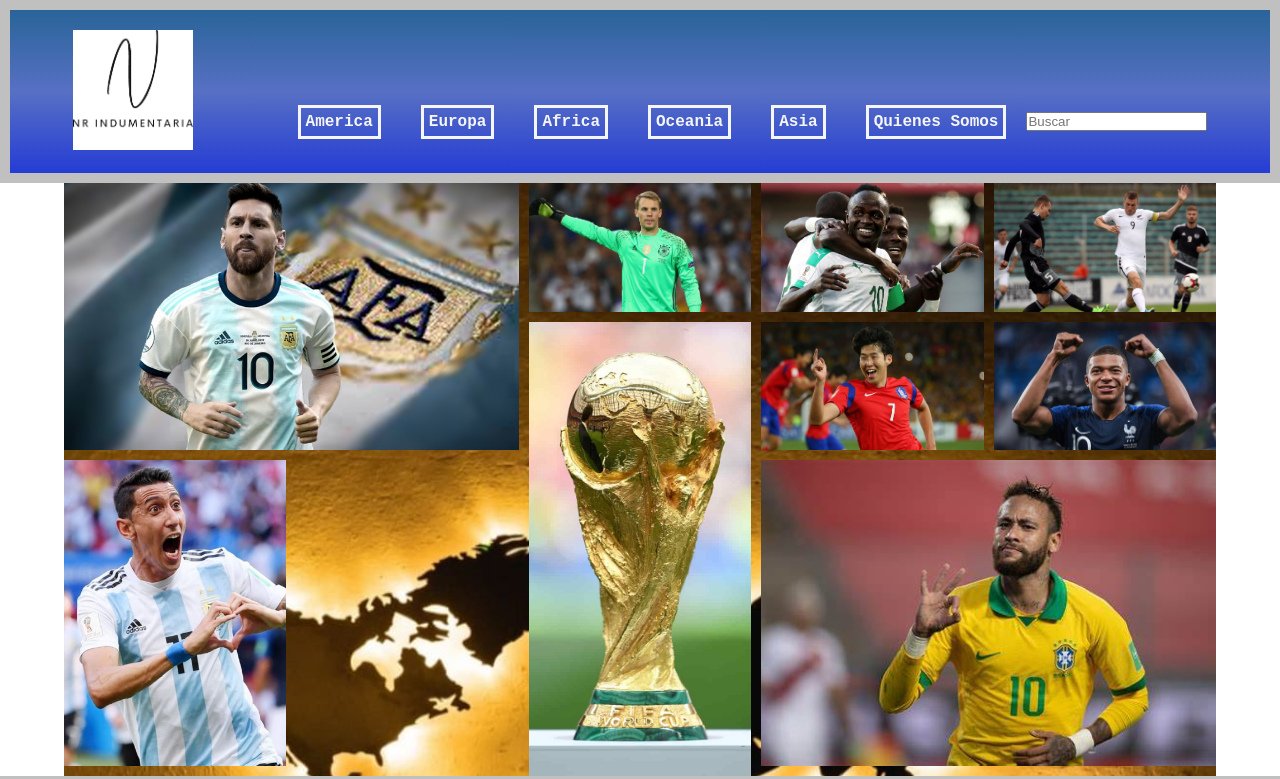
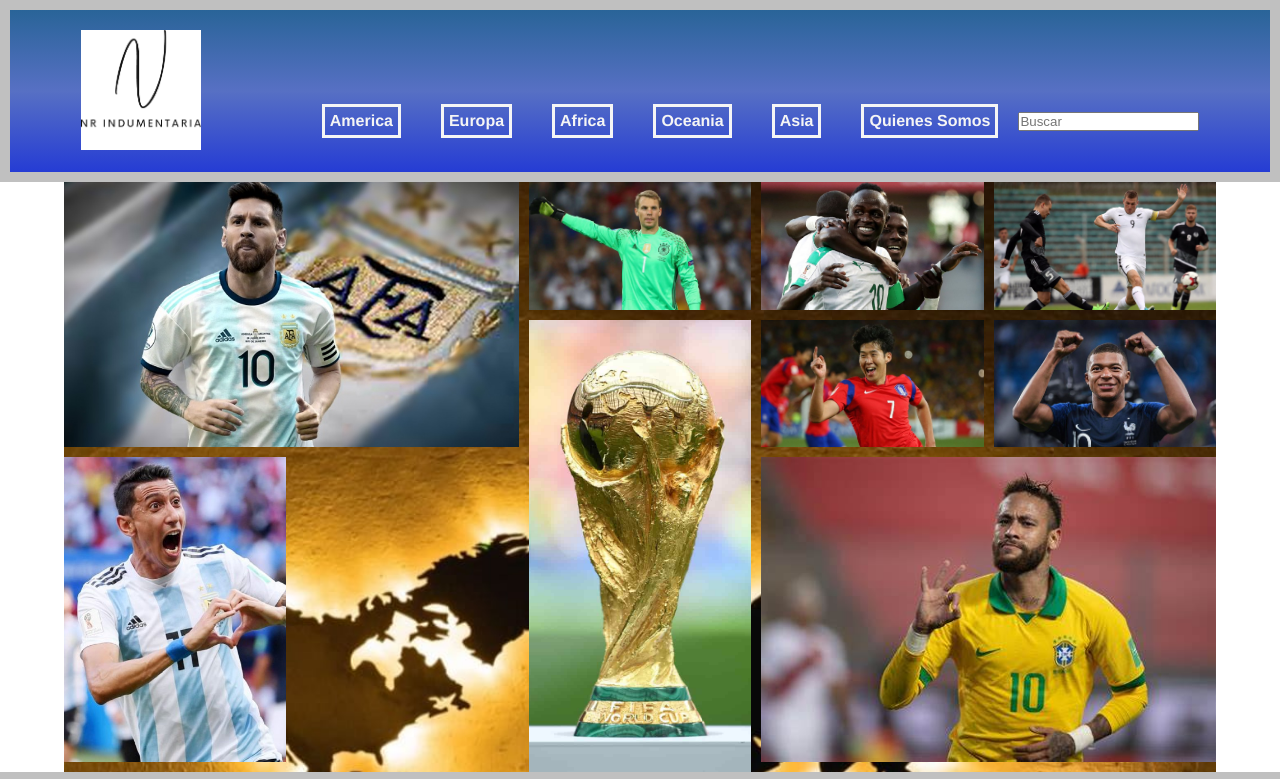
Before and after one commit to NicoRomero10/Proyecto-NR-Indumentaria, a plain HTML site: page index.html in a window 1280 px wide. Shown: the top 779 px of the page. Drawn offline with Linux system fonts and the light colour scheme.

Commit message:
Se cambio la fuente de las letras y colores

```diff
--- a/css/index.css
+++ b/css/index.css
@@ -9,7 +9,11 @@ html {
 }
 
 body {
-    font-family: 'Courier New', Courier, monospace;
+    font-family:'Franklin Gothic Medium', 'Arial Narrow', Arial, sans-serif;
+}
+
+nav {
+    display: flex;
 }
 
 ul {
@@ -21,7 +25,7 @@ ul {
 }
 
 .menu__link {
-
+    display: flex;
     color: whitesmoke;
     font-weight: bold;
     text-decoration: none;
@@ -30,7 +34,7 @@ ul {
     border: 3px whitesmoke solid;
     box-sizing: border-box;
     text-align: center;
-    display: flex;
+
 }
 
 header {
@@ -199,8 +203,7 @@ footer {
 
     .gallery__picture:nth-child(1) {
         grid-column-start: span 4;
-
-        }
+    }
 
     .gallery__picture:nth-child(3) {
     grid-column-start: span 1;
@@ -216,8 +219,6 @@ footer {
 
     .gallery__picture:nth-child(9) {
          grid-column-start: span 2;
-
-
     }
 }
 
```
